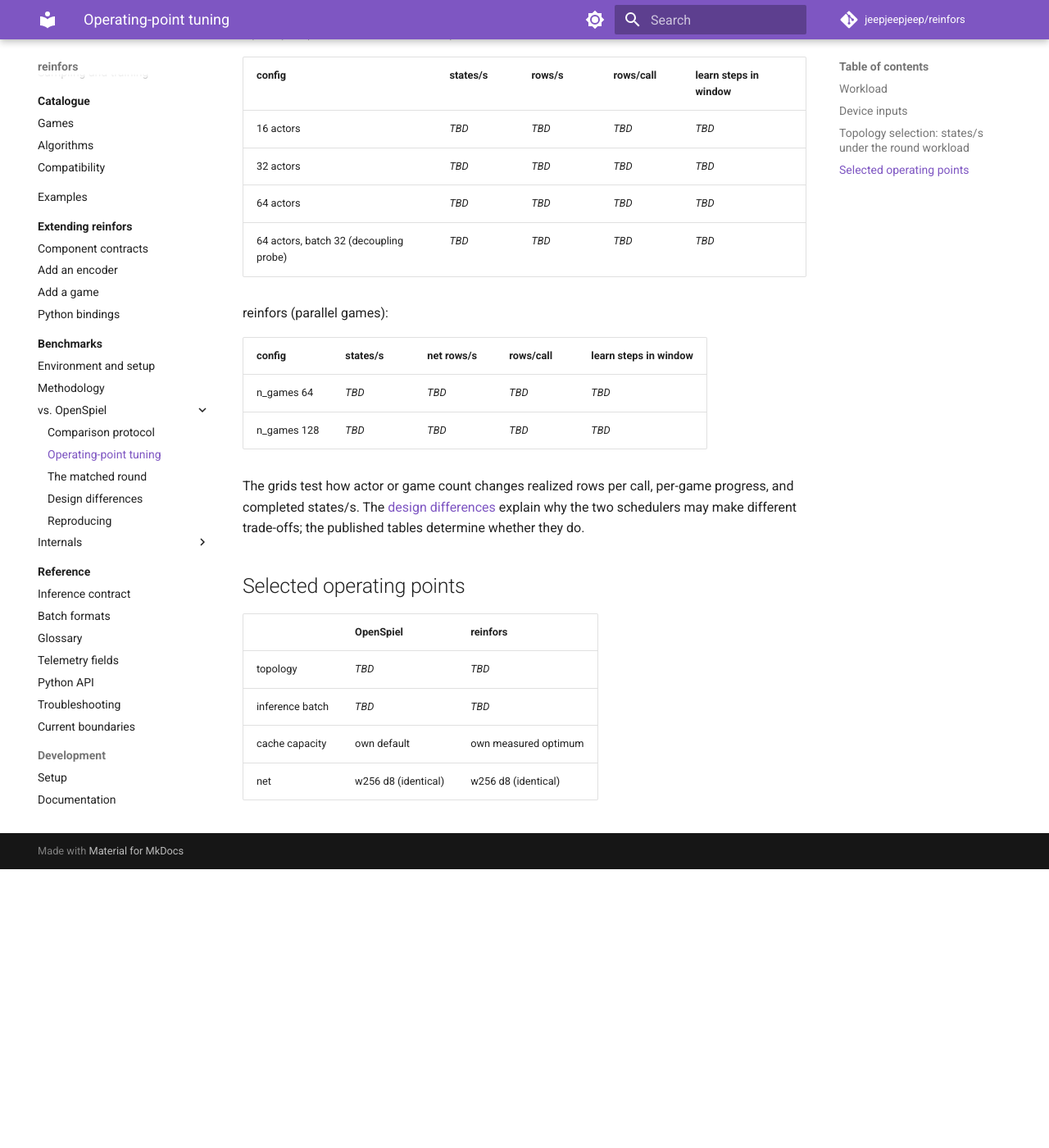
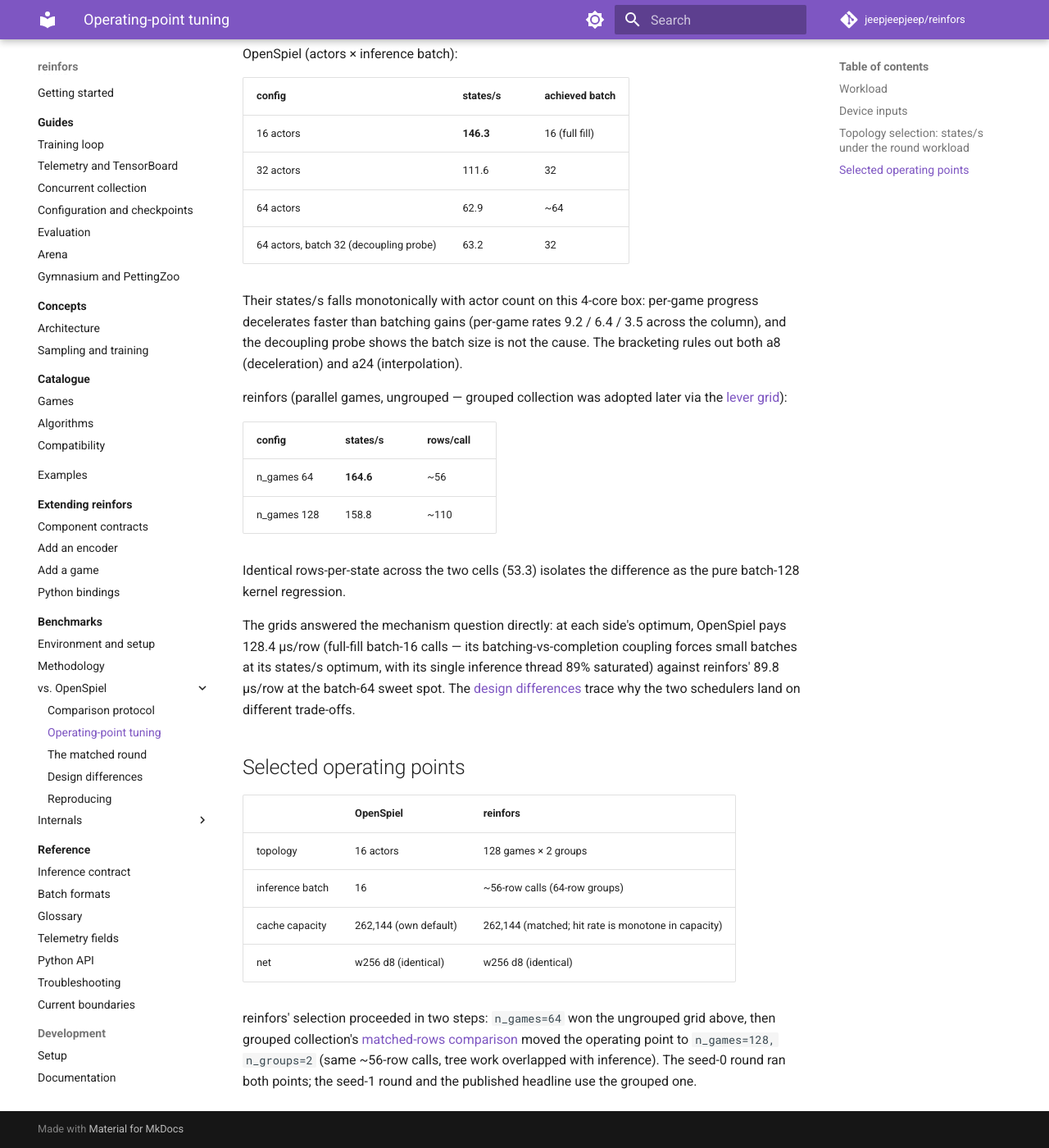
Before and after one commit to jeepjeepjeep/reinfors, an MkDocs documentation site: the page built from docs/benchmarks/openspiel/tuning.md, in a window 1280 px wide and 1400 px high, scrolled down 800 px. Shown: the whole window at 82% size. Built offline with MkDocs 1.6.1 and Material for MkDocs 9.7.7, drawn with Linux system fonts in a browser that asks for light colours; comment, search, counter and statistics services are not loaded; before the commit the page ends 1860 px from its top, so only the background shows below that; some of the changed text lies outside the part shown.

Commit message:
benchmarks: topology-selection figures and selected operating points

```diff
--- a/docs/benchmarks/openspiel/tuning.md
+++ b/docs/benchmarks/openspiel/tuning.md
@@ -1,8 +1,9 @@
 # Operating-point tuning
 
 No head-to-head ran until each side's configuration was selected by measurement on the
-target hardware. This page records the selection experiments; the numbers populate as the
-final runs are re-executed at publication commit.
+target hardware. Selection cells were single 20-minute interior legs under the full round
+workload (August 2026, decision-grade rather than repeat-derived — the margins between
+candidates were far outside window noise).
 
 ## Workload
 
@@ -27,29 +28,47 @@
 
 OpenSpiel (actors × inference batch):
 
-| config | states/s | rows/s | rows/call | learn steps in window |
-|---|---|---|---|---|
-| 16 actors | _TBD_ | _TBD_ | _TBD_ | _TBD_ |
-| 32 actors | _TBD_ | _TBD_ | _TBD_ | _TBD_ |
-| 64 actors | _TBD_ | _TBD_ | _TBD_ | _TBD_ |
-| 64 actors, batch 32 (decoupling probe) | _TBD_ | _TBD_ | _TBD_ | _TBD_ |
+| config | states/s | achieved batch |
+|---|---|---|
+| 16 actors | **146.3** | 16 (full fill) |
+| 32 actors | 111.6 | 32 |
+| 64 actors | 62.9 | ~64 |
+| 64 actors, batch 32 (decoupling probe) | 63.2 | 32 |
 
-reinfors (parallel games):
+Their states/s falls monotonically with actor count on this 4-core box: per-game progress
+decelerates faster than batching gains (per-game rates 9.2 / 6.4 / 3.5 across the column),
+and the decoupling probe shows the batch size is not the cause. The bracketing rules out
+both a8 (deceleration) and a24 (interpolation).
 
-| config | states/s | net rows/s | rows/call | learn steps in window |
-|---|---|---|---|---|
-| n_games 64 | _TBD_ | _TBD_ | _TBD_ | _TBD_ |
-| n_games 128 | _TBD_ | _TBD_ | _TBD_ | _TBD_ |
+reinfors (parallel games, ungrouped — grouped collection was adopted later via the
+[lever grid](../internal/throughput-levers.md)):
 
-The grids test how actor or game count changes realized rows per call, per-game progress,
-and completed states/s. The [design differences](design-differences.md) explain why the two
-schedulers may make different trade-offs; the published tables determine whether they do.
+| config | states/s | rows/call |
+|---|---|---|
+| n_games 64 | **164.6** | ~56 |
+| n_games 128 | 158.8 | ~110 |
+
+Identical rows-per-state across the two cells (53.3) isolates the difference as the pure
+batch-128 kernel regression.
+
+The grids answered the mechanism question directly: at each side's optimum, OpenSpiel pays
+128.4 µs/row (full-fill batch-16 calls — its batching-vs-completion coupling forces small
+batches at its states/s optimum, with its single inference thread 89% saturated) against
+reinfors' 89.8 µs/row at the batch-64 sweet spot. The
+[design differences](design-differences.md) trace why the two schedulers land on different
+trade-offs.
 
 ## Selected operating points
 
 | | OpenSpiel | reinfors |
 |---|---|---|
-| topology | _TBD_ | _TBD_ |
-| inference batch | _TBD_ | _TBD_ |
-| cache capacity | own default | own measured optimum |
+| topology | 16 actors | 128 games × 2 groups |
+| inference batch | 16 | ~56-row calls (64-row groups) |
+| cache capacity | 262,144 (own default) | 262,144 (matched; hit rate is monotone in capacity) |
 | net | w256 d8 (identical) | w256 d8 (identical) |
+
+reinfors' selection proceeded in two steps: `n_games=64` won the ungrouped grid above,
+then grouped collection's [matched-rows comparison](../internal/throughput-levers.md)
+moved the operating point to `n_games=128, n_groups=2` (same ~56-row calls, tree work
+overlapped with inference). The seed-0 round ran both points; the seed-1 round and the
+published headline use the grouped one.
```
